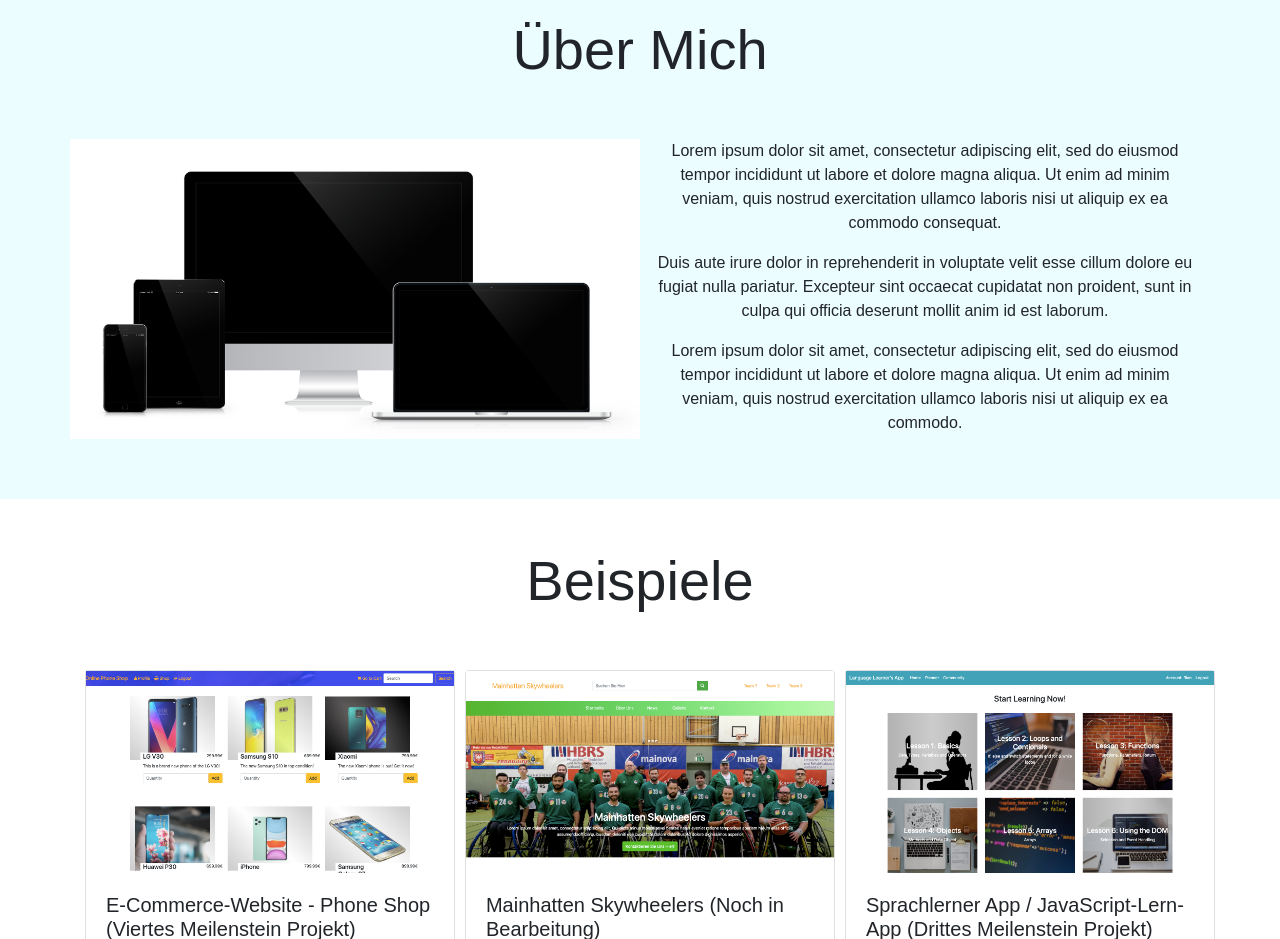
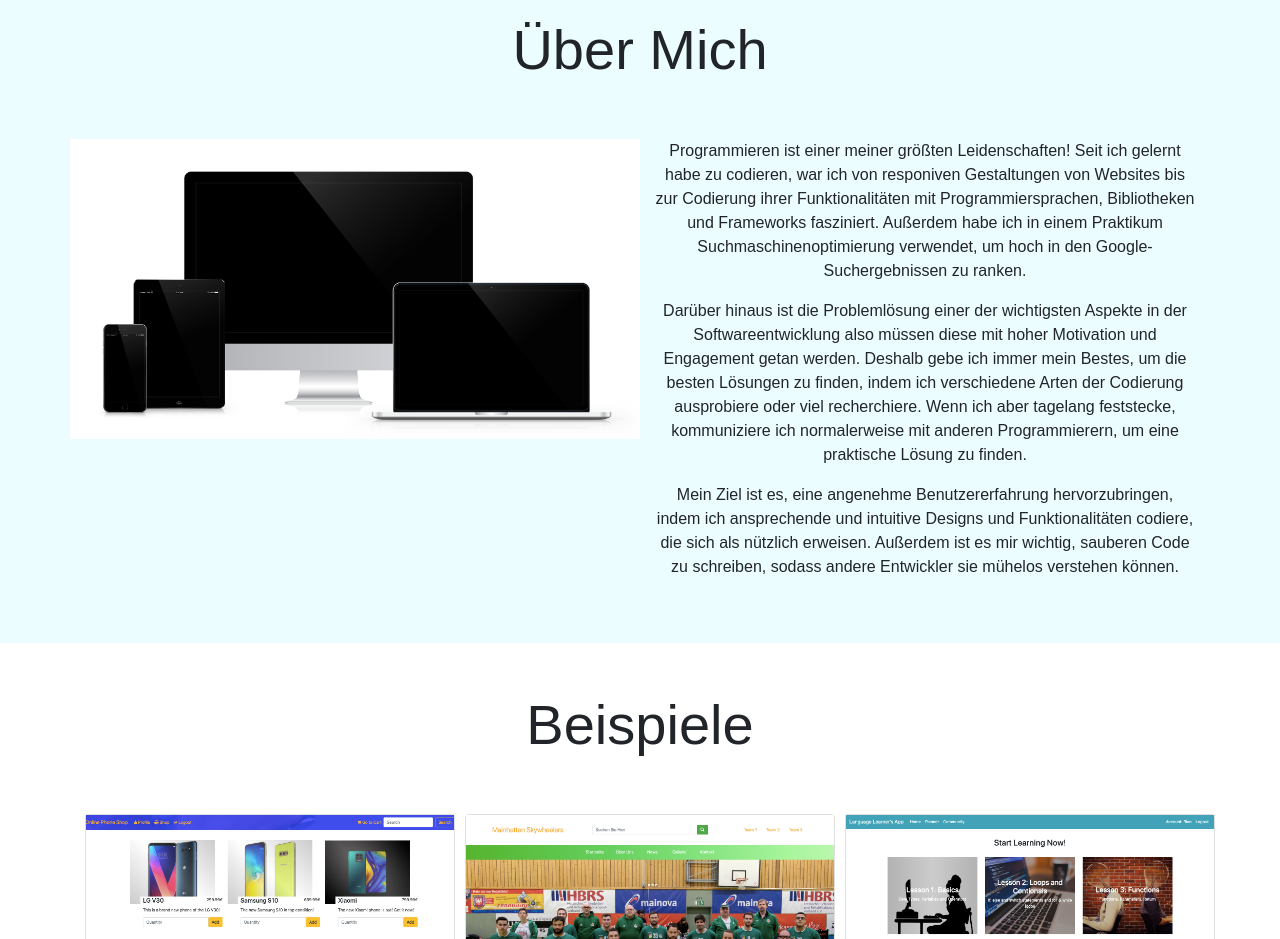
Before and after one commit to Rian1010/Portfolio, a React (Create React App) app in the folder portfolio/: page /de in a window 1280 px wide. Shown: the part 840-1779 px from the top of the page. Built offline with nearby package versions, Linux system fonts and the light colour scheme.

Commit message:
Added German text about myself and included comments to the Banner.js file

```diff
--- a/portfolio/src/components/About.js
+++ b/portfolio/src/components/About.js
@@ -19,7 +19,7 @@ function About() {
                         <Col xs={12} md={6} className="text-center pt-4 pt-md-0">
                             <p>
                                 Programming is one of my greatest passions! Ever since I learned how to code, I was captivated
-                                from designing websites and coding their functionalities with programming languages, libraries
+                                from designing websites responsive coding their functionalities with programming languages, libraries
                                 and frameworks. In addition, I have used Search Engine Optimisation in an internship to rank
                                 high in Google search results.
                             </p>
@@ -55,19 +55,22 @@ function About() {
                         <Col xs={12} md={6} className="about-img"></Col>
                         <Col xs={12} md={6} className="text-center pt-4 pt-md-0">
                             <p>
-                                Lorem ipsum dolor sit amet, consectetur adipiscing elit, sed do eiusmod tempor incididunt ut labore et
-                                dolore magna aliqua. Ut enim ad minim veniam, quis nostrud exercitation ullamco laboris nisi ut aliquip
-                                ex ea commodo consequat.
+                                Programmieren ist einer meiner größten Leidenschaften! Seit ich gelernt habe zu codieren, war ich
+                                von responiven Gestaltungen von Websites bis zur Codierung ihrer Funktionalitäten mit
+                                Programmiersprachen, Bibliotheken und Frameworks fasziniert. Außerdem habe ich in einem Praktikum
+                                Suchmaschinenoptimierung verwendet, um hoch in den Google-Suchergebnissen zu ranken.
                             </p>
                             <p>
-                                Duis aute irure dolor in reprehenderit in voluptate velit esse cillum dolore eu
-                                fugiat nulla pariatur. Excepteur sint occaecat cupidatat non proident, sunt in culpa qui officia deserunt
-                                mollit anim id est laborum.
+                                Darüber hinaus ist die Problemlösung einer der wichtigsten Aspekte in der Softwareentwicklung also
+                                müssen diese mit hoher Motivation und Engagement getan werden. Deshalb gebe ich immer mein Bestes,
+                                um die besten Lösungen zu finden, indem ich verschiedene Arten der Codierung ausprobiere oder viel
+                                recherchiere. Wenn ich aber tagelang feststecke, kommuniziere ich normalerweise mit anderen
+                                Programmierern, um eine praktische Lösung zu finden.
                             </p>
                             <p>
-                                Lorem ipsum dolor sit amet, consectetur adipiscing elit, sed do eiusmod tempor incididunt ut labore et
-                                dolore magna aliqua. Ut enim ad minim veniam, quis nostrud exercitation ullamco laboris nisi ut aliquip
-                                ex ea commodo.
+                                Mein Ziel ist es, eine angenehme Benutzererfahrung hervorzubringen, indem ich ansprechende und
+                                intuitive Designs und Funktionalitäten codiere, die sich als nützlich erweisen. Außerdem ist es mir
+                                wichtig, sauberen Code zu schreiben, sodass andere Entwickler sie mühelos verstehen können.
                             </p>
                         </Col>
                     </Row>
```
Also changed, not shown: portfolio/src/components/Banner.js (+4 -3 lines).
